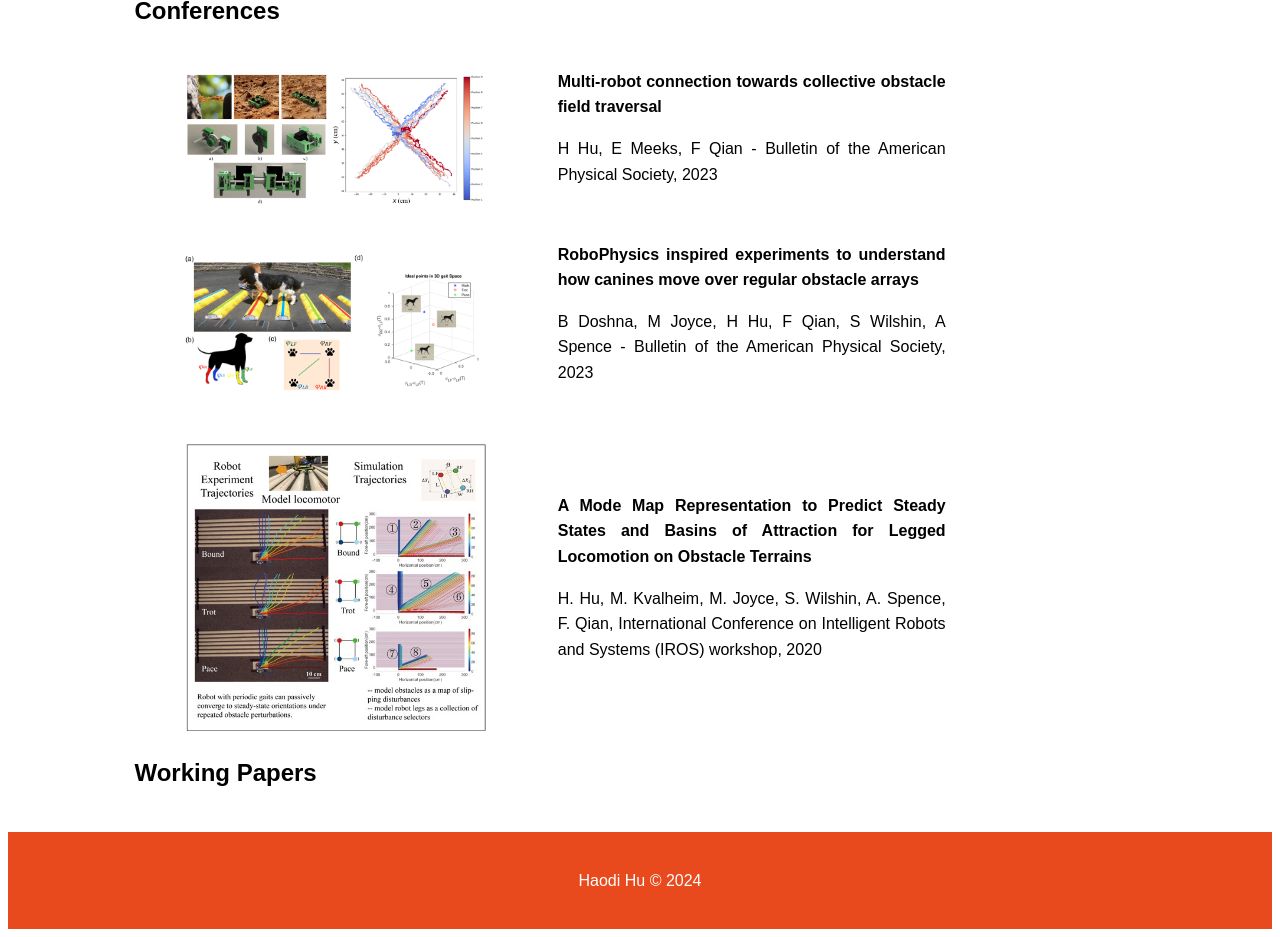
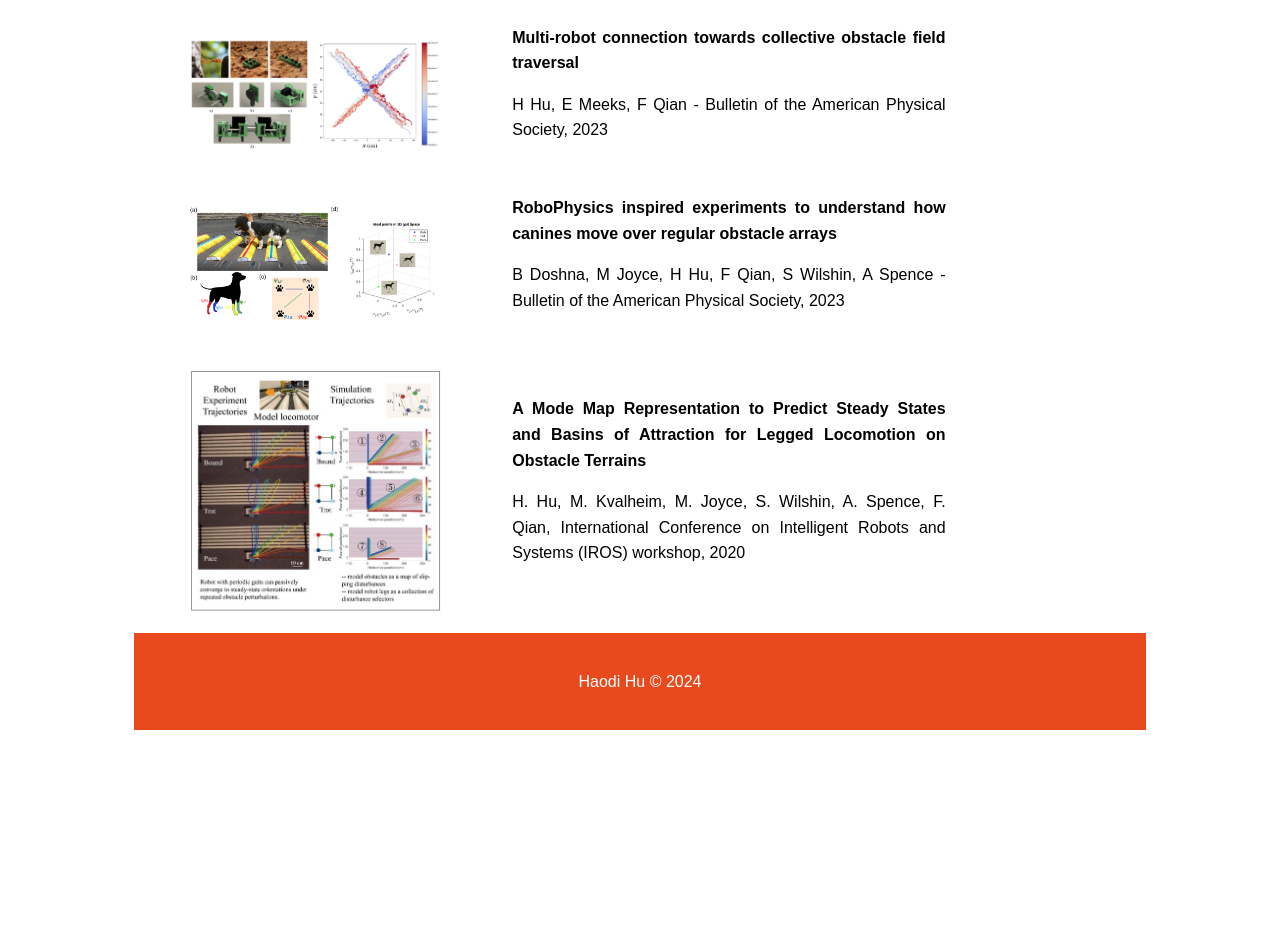
Before and after one commit to HHD000EXE/HHD000EXE.github.io, a plain HTML site: page research.html in a window 1280 px wide. Shown: the part 806-1743 px from the top of the page. After the commit the page ends 1544 px from the top, so only its background shows below. Drawn offline with Linux system fonts and the light colour scheme.

```diff
--- a/research.html
+++ b/research.html
@@ -177,7 +177,7 @@
             display: block;
             margin-left: 55px;
             margin-top: 20px;
-            width: 30%; /* Adjust the width as needed */
+            width: 25%; /* Adjust the width as needed */
         }
 
     </style>
@@ -236,7 +236,7 @@
 
         <h2>Conferences</h2>
         <div class="image-text-container">
-            <img src="Multi-robot.png" alt="Image Description" class="center-image">
+            <img src="Multi-robot.png" alt="Image Description" class="center-image2">
             <div class="text">
                 <p><strong>Multi-robot connection towards collective obstacle field traversal  </strong></p>
                 <p>H Hu, E Meeks, F Qian - Bulletin of the American Physical Society, 2023 </p>
@@ -244,7 +244,7 @@
         </div>
 
         <div class="image-text-container">
-            <img src="Dog.png" alt="Image Description" class="center-image">
+            <img src="Dog.png" alt="Image Description" class="center-image2">
             <div class="text">
                 <p><strong>RoboPhysics inspired experiments to understand how canines move over regular obstacle arrays </strong></p>
                 <p>B Doshna, M Joyce, H Hu, F Qian, S Wilshin, A Spence - Bulletin of the American Physical Society, 2023 </p>
@@ -252,15 +252,12 @@
         </div>
 
         <div class="image-text-container">
-            <img src="IROS 2020.jpg" alt="Image Description" class="center-image">
+            <img src="IROS 2020.jpg" alt="Image Description" class="center-image2">
             <div class="text">
                 <p><strong>A Mode Map Representation to Predict Steady States and Basins of Attraction for Legged Locomotion on Obstacle Terrains  </strong></p>
                 <p>H. Hu, M. Kvalheim, M. Joyce, S. Wilshin, A. Spence, F. Qian, International Conference on Intelligent Robots and Systems (IROS) workshop, 2020 </p>
             </div>
         </div>
-
-        <h2>Working Papers</h2>
-    </section>
 
 
 
```
Also changed, not shown: about.html (+3 -0 lines), index.html (+2 -2 lines).
